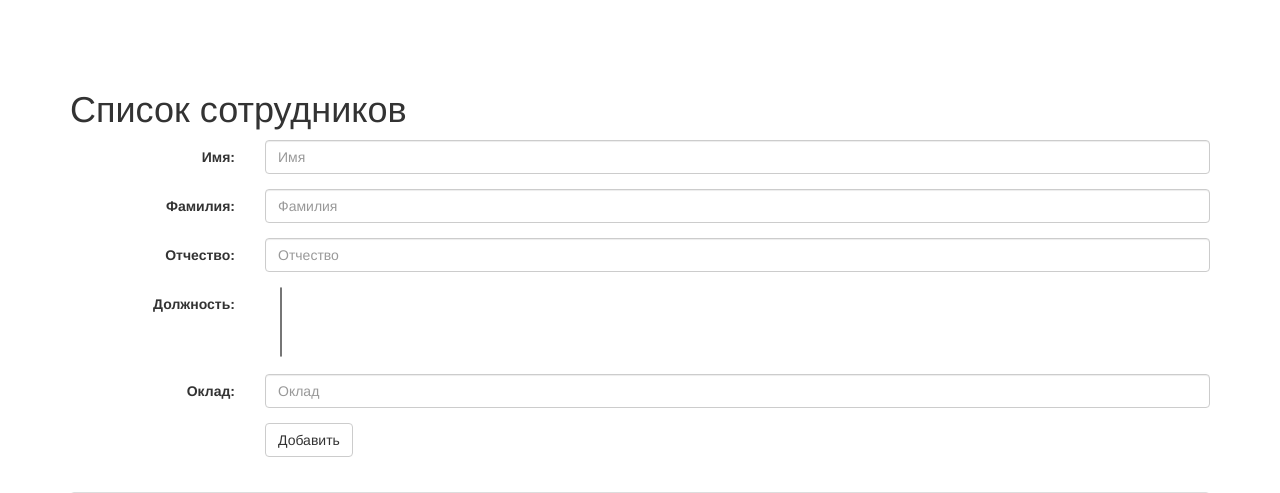
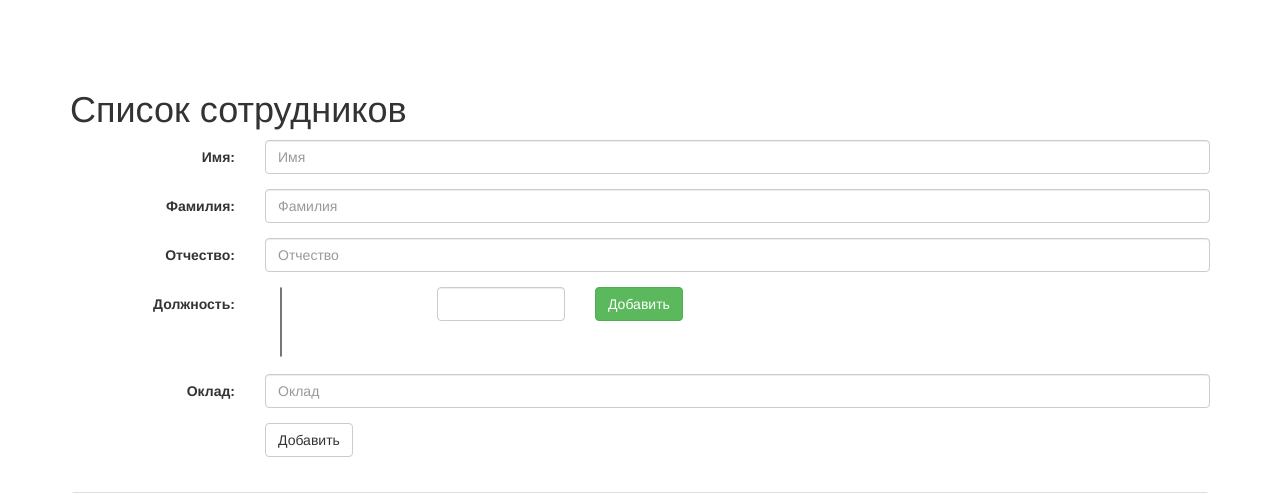
Before and after one commit to miks1108/webseo9_yii, a Yii app: template views/employees/list.php in a window 1280 px wide. Shown: the top 493 px of the page. Run offline with PHP 8.4 and a stand-in for Yii, Linux system fonts and the light colour scheme; the template is opened without the code that fills it, so the values that code supplies are empty; some libraries are stand-ins or nearby versions.

Commit message:
add new position

```diff
--- a/views/employees/list.php
+++ b/views/employees/list.php
@@ -30,16 +30,19 @@
             Должность:
         </label>
         <div class="col-sm-10">
-            <div class="col-sm-5">
+            <div class="col-sm-2">
                 <select id="positions" multiple="multiple" name="EmployeeModel[positions][]">
                     <? foreach($positions as $position) { ?>
                         <option><?=$position->name?></option>
                     <? } ?>
                 </select>
             </div>
-            <!--<div class="col-sm-5">
-            <input type="text" class="form-control" name="EmployeeModel[secondName]" id="secondName" placeholder="Должность"
-            </div>-->
+            <div class="col-sm-2">
+                <input type="text" class="form-control newPositionName">
+            </div>
+            <div class="col-sm-2">
+                <input type="button" class="btn btn-success addPosition" value="Добавить">
+            </div>
         </div>
     </div>
     <div class="form-group">
@@ -96,4 +99,10 @@
     $('.positions').click(function() {
         $(this).parent('.btn-group').toggleClass('open');
     });
+    $('.addPosition').click(function() {
+        $('#positions').append($('<option>', {
+            text: $('.newPositionName').val()
+        }));
+        $('#positions').multiselect('rebuild');
+    });
 </script>
```
